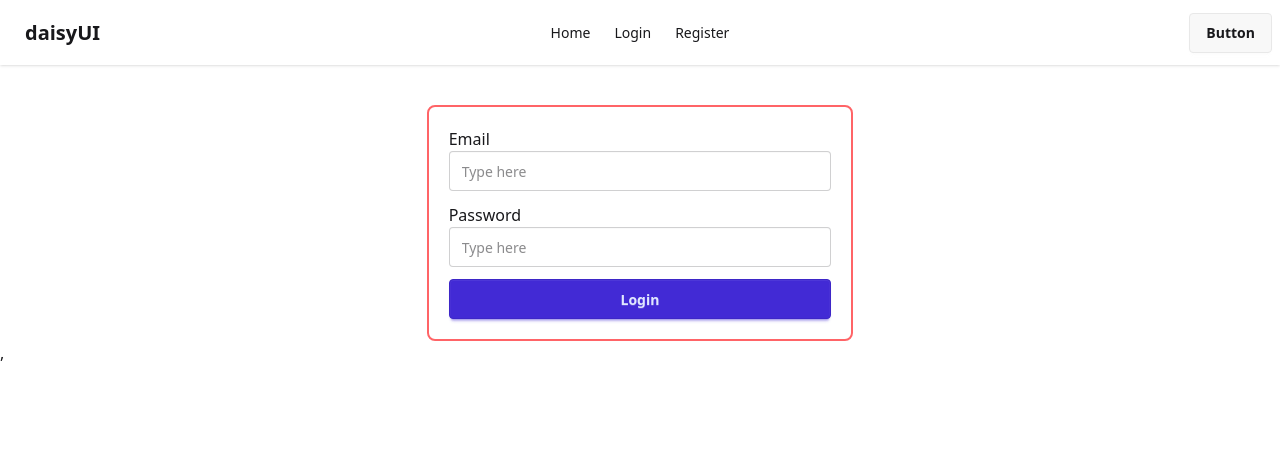
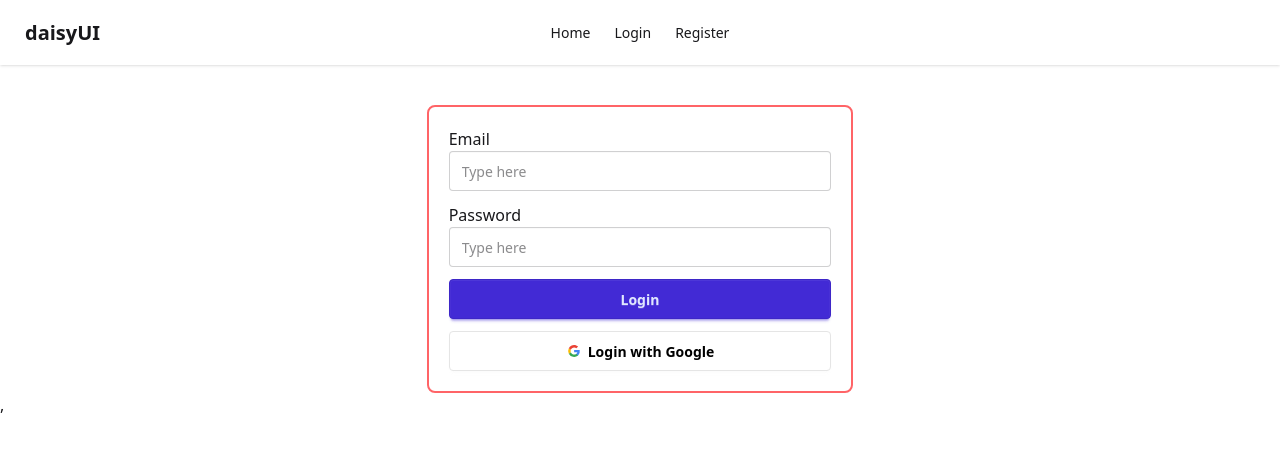
Before and after one commit to Al-Amin018555/firebase-conceputal1-practice, a React (Vite) app: page /login in a window 1280 px wide. Shown: the top 452 px of the page. Built offline with nearby package versions, Linux system fonts and the light colour scheme.

Commit message:
login with google feature explored and user shown in the navbar

```diff
--- a/src/components/AuthProvider/AuthProvider.jsx
+++ b/src/components/AuthProvider/AuthProvider.jsx
@@ -1,20 +1,29 @@
-import { createUserWithEmailAndPassword, signInWithEmailAndPassword } from "firebase/auth";
-import { createContext } from "react";
+import { createUserWithEmailAndPassword, signInWithEmailAndPassword, GoogleAuthProvider, signInWithPopup } from "firebase/auth";
+import { createContext, useState } from "react";
 import { auth } from "../../firebase/firebase.init";
 
 export const AuthContext = createContext();
 
 const AuthProvider = ({ children }) => {
+    const [user, setUser] = useState(null);
+    const provider = new GoogleAuthProvider();
 
     const registerUser = (email, password) => {
         return createUserWithEmailAndPassword(auth, email, password)
     }
     const login = (email, password) => {
-      return signInWithEmailAndPassword(auth, email, password)
+        return signInWithEmailAndPassword(auth, email, password)
+    }
+
+    const googleLogin = () => {
+        return signInWithPopup(auth, provider)
     }
     const authInfo = {
         registerUser,
         login,
+        user,
+        setUser,
+        googleLogin,
     }
 
     return (
--- a/src/components/Login/Login.jsx
+++ b/src/components/Login/Login.jsx
@@ -3,7 +3,7 @@
 
 const Login = () => {
 
-    const { login } = useContext(AuthContext);
+    const { login, googleLogin, setUser } = useContext(AuthContext);
     const handleLogin = (e) => {
         e.preventDefault();
         const email = e.target.email.value;
@@ -12,6 +12,12 @@
         login(email, password)
             .then(result => console.log(result.user))
             .catch(error => console.log(error.message))
+    }
+    const handleGoogleLogin = () => {
+        googleLogin()
+            .then(result => setUser(result.user))
+            .catch(error => console.log(error.message))
+
     }
     return (
         <div>
@@ -26,7 +32,12 @@
                     <input name="password" type="password" placeholder="Type here" className="input w-full" />
                 </div>
                 <button type="submit" className="btn btn-primary w-full">Login</button>
+                <button onClick={handleGoogleLogin} className="w-full btn bg-white text-black border-[#e5e5e5]">
+                    <svg aria-label="Google logo" width="16" height="16" xmlns="http://www.w3.org/2000/svg" viewBox="0 0 512 512"><g><path d="m0 0H512V512H0" fill="#fff"></path><path fill="#34a853" d="M153 292c30 82 118 95 171 60h62v48A192 192 0 0190 341"></path><path fill="#4285f4" d="m386 400a140 175 0 0053-179H260v74h102q-7 37-38 57"></path><path fill="#fbbc02" d="m90 341a208 200 0 010-171l63 49q-12 37 0 73"></path><path fill="#ea4335" d="m153 219c22-69 116-109 179-50l55-54c-78-75-230-72-297 55"></path></g></svg>
+                    Login with Google
+                </button>
             </form>
+
         </div>
     );
 };
--- a/src/components/Navbar/Navbar.jsx
+++ b/src/components/Navbar/Navbar.jsx
@@ -1,7 +1,10 @@
+import { useContext } from "react";
 import { Link } from "react-router";
+import { AuthContext } from "../AuthProvider/AuthProvider";
 
 const Navbar = () => {
-
+    const {user} = useContext(AuthContext);
+    console.log(user)
     const links = <>
          <li><Link to="/">Home</Link></li>
          <li><Link to="/login">Login</Link></li>
@@ -28,7 +31,7 @@
                 </ul>
             </div>
             <div className="navbar-end">
-                <a className="btn">Button</a>
+                {user && <p>{user.email}</p> }
             </div>
         </div>
     );
--- a/src/components/Register/Register.jsx
+++ b/src/components/Register/Register.jsx
@@ -4,7 +4,7 @@
 const Register = () => {
     const [error, setError] = useState("");
     const [emailError, setEmailError] = useState("");
-    const { registerUser } = useContext(AuthContext);
+    const { registerUser,setUser } = useContext(AuthContext);
 
     const handleRegister = (e) => {
         e.preventDefault();
@@ -35,8 +35,8 @@
         setError("")
         setEmailError("")
         registerUser(email, password)
-        .then(result => console.log(result.user))
-        .catch(error => setError(error.message))
+            .then(result => setUser(result.user))
+            .catch(error => setError(error.message))
     }
     return (
         <div>
```
